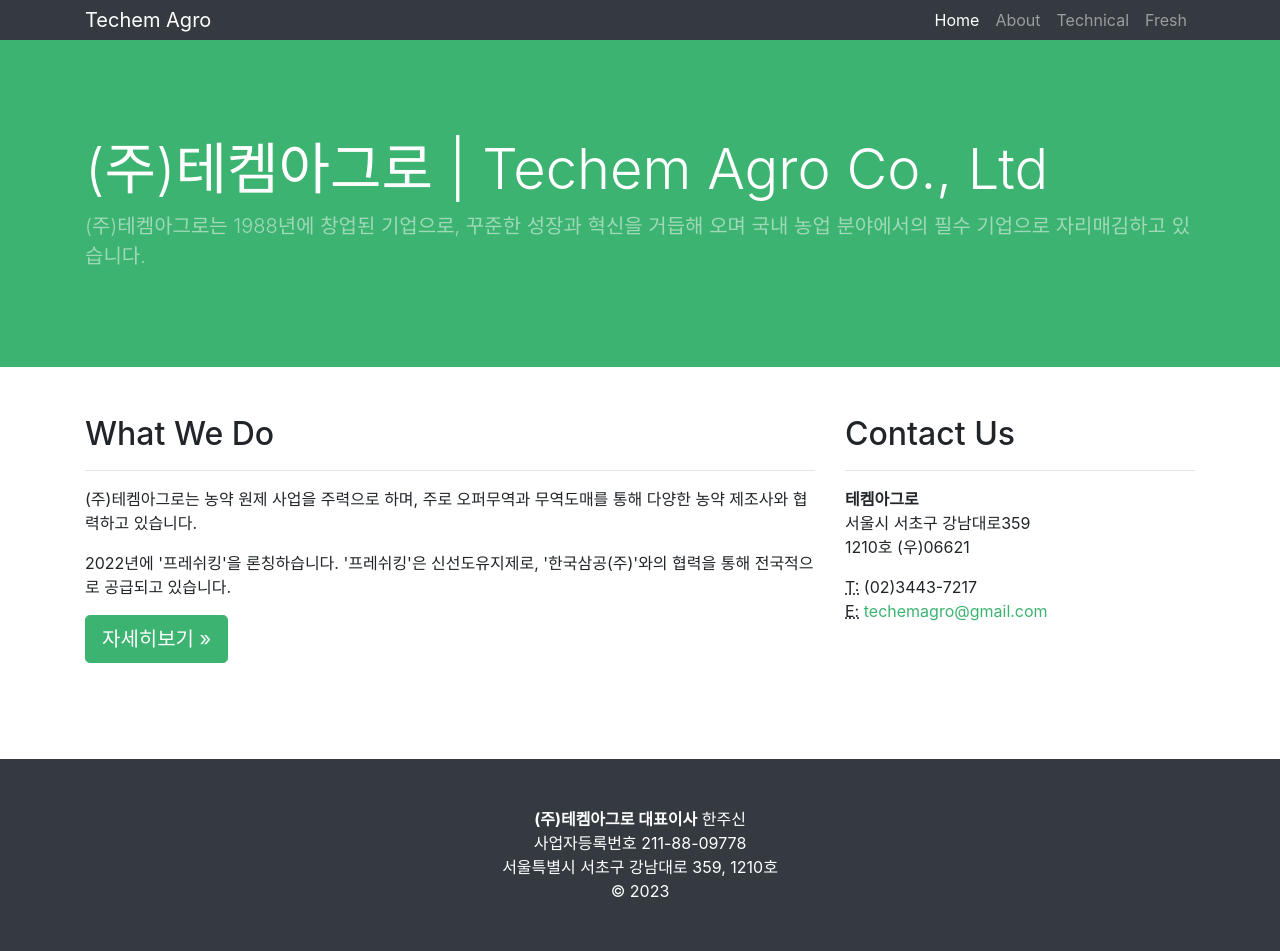
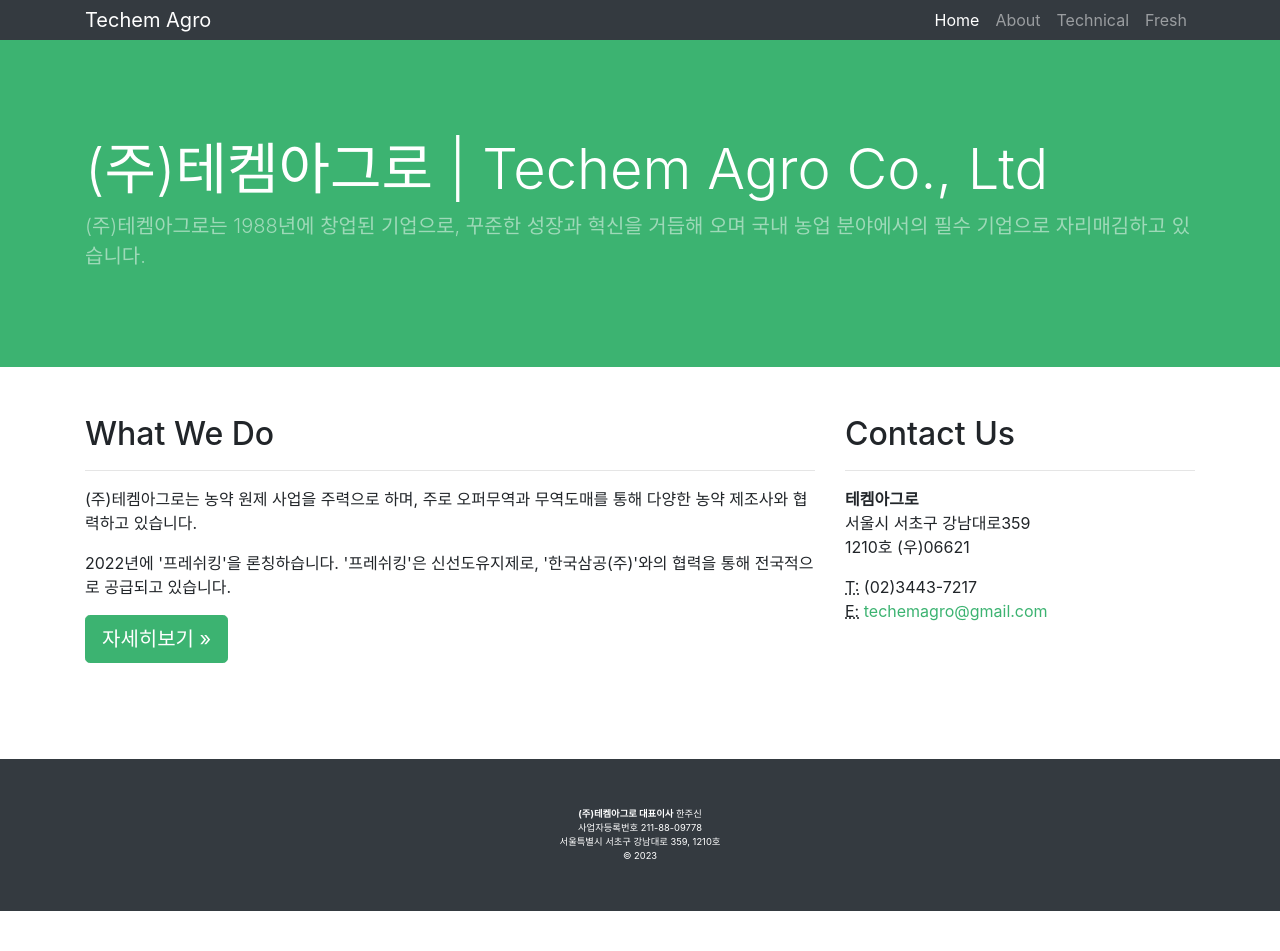
Before and after one commit to techemagro/techemagro.github.io, a Jekyll site: the page built from index.html, in a window 1280 px wide. Built offline with Jekyll 4.4.1, drawn with Linux system fonts in a browser that asks for light colours; after the commit the page ends 911 px from its top, so only the background shows below that.

Commit message:
Update footer.html

```diff
--- a/_includes/footer.html
+++ b/_includes/footer.html
@@ -1,7 +1,7 @@
 <!-- Footer -->
 <footer class="py-5 bg-dark">
   <div class="container">
-    <p class="m-0 text-center text-white">
+    <p class="m-0 text-center text-white" style="font-size:7pt;">
       <b>(주)테켐아그로 대표이사</b> 한주신<br>
       사업자등록번호 211-88-09778<br>
       서울특별시 서초구 강남대로 359, 1210호<br>
```
